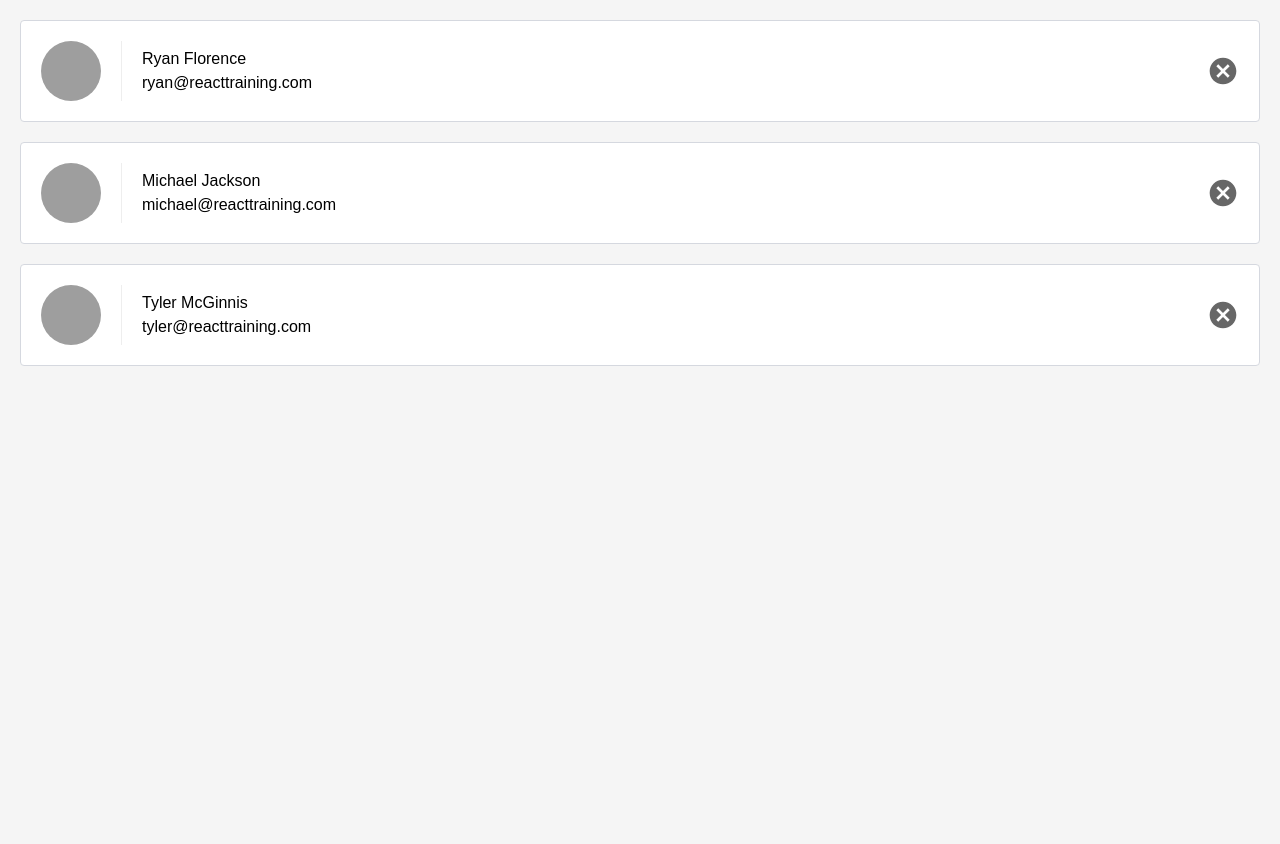
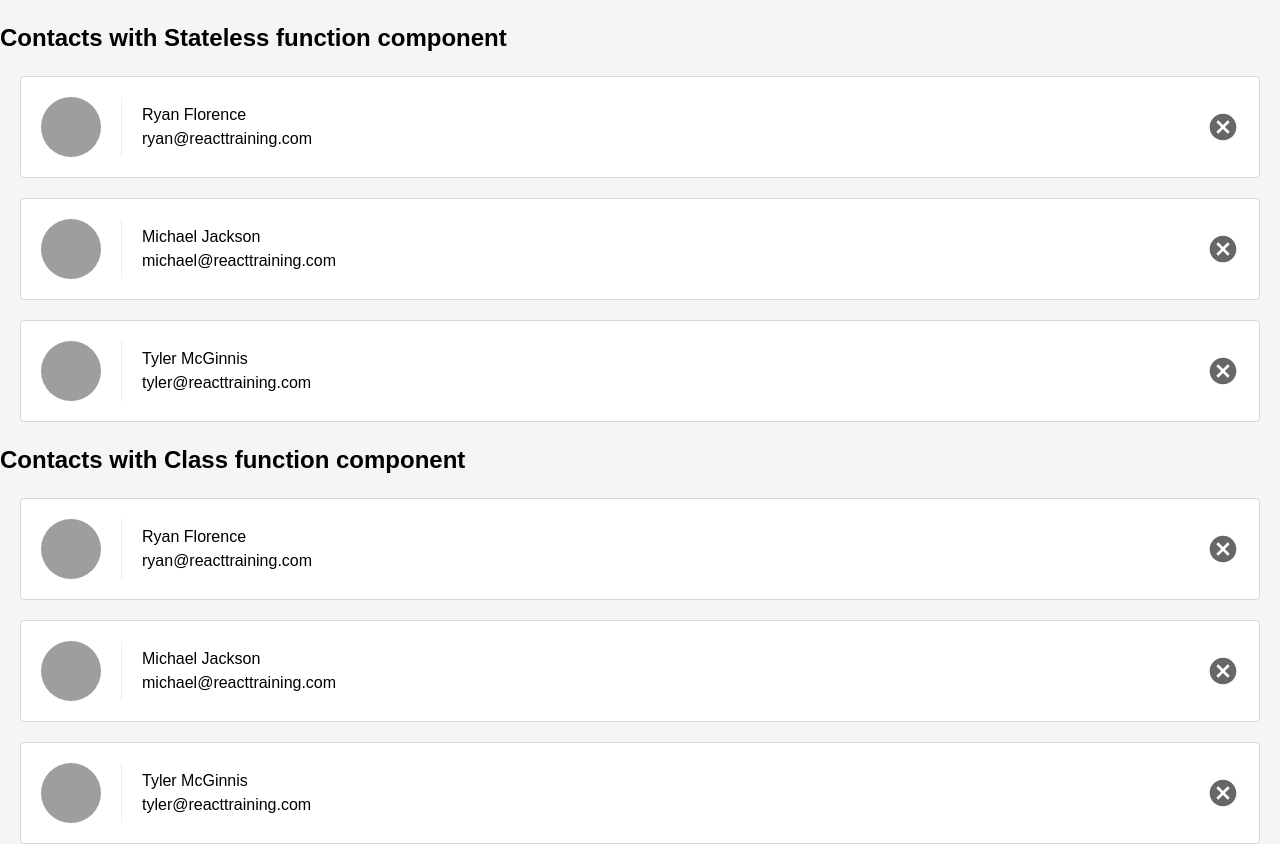
Before and after one commit to hafeez-syed/react-train, a React (Create React App) app in the folder contacts/: page / in a window 1280 px wide. Before the commit the page ends 820 px from the top, so only its background shows below. Built offline with nearby package versions, Linux system fonts and the light colour scheme.

Commit message:
stateless function component and adding state toa component implemented

```diff
--- a/contacts/src/App.js
+++ b/contacts/src/App.js
@@ -1,7 +1,10 @@
 import React, { Component } from 'react';
-import ListContacts from './ListContacts';
+import ListContactsStatelessFunction from './ListContactsStatelessFunction';
+import ListContactClass from './ListContactsClass';
 
-const contacts = [
+class App extends Component {
+    state = {
+        contacts: [
             {
                 "id": "ryan",
                 "name": "Ryan Florence",
@@ -20,12 +23,20 @@ const contacts = [
                 "email": "tyler@reacttraining.com",
                 "avatarURL": "http://localhost:5001/tyler.jpg"
             }
-];
-
-class App extends Component {
+        ]
+    };
     render() {
         return (
-      <ListContacts contacts={contacts} />
+            <div>
+                <p>
+                    <h2>Contacts with Stateless function component</h2>
+                    <ListContactsStatelessFunction contacts={this.state.contacts} />
+                </p>
+                <p>
+                    <h2>Contacts with Class function component</h2>
+                    <ListContactClass contacts={this.state.contacts} />
+                </p>
+            </div>
         );
       }
 }
--- a/contacts/src/ListContacts.js
+++ b/contacts/src/ListContactsClass.js
@@ -1,6 +1,6 @@
 import React, { Component } from 'react';
 
-class ListContacts extends Component {
+class ListContactsClass extends Component {
     render() {
         const contacts = this.props.contacts;
         console.log(contacts);
@@ -21,4 +21,4 @@ class ListContacts extends Component {
     }
 }
 
-export default ListContacts
+export default ListContactsClass
--- /dev/null
+++ b/contacts/src/ListContactsStatelessFunction.js
@@ -0,0 +1,21 @@
+import React, { Component } from 'react';
+
+function ListContactsStatelessFunction (props) {
+    const contacts = props.contacts;
+    return (
+        <ol className="contact-list">
+            {contacts.map((contact) => (
+                <li key={contact.id} className="contact-list-item">
+                    <div className="contact-avatar" style={{backgroundImage: `url(${contact.avatarURL})`}}></div>
+                    <div className="contact-details">
+                        <p>{contact.name}</p>
+                        <p>{contact.email}</p>
+                    </div>
+                    <button className="contact-remove"></button>
+                </li>
+            ))}
+        </ol>
+    )
+}
+
+export default ListContactsStatelessFunction
```
Lines whose indentation alone changed are shown as unchanged.
